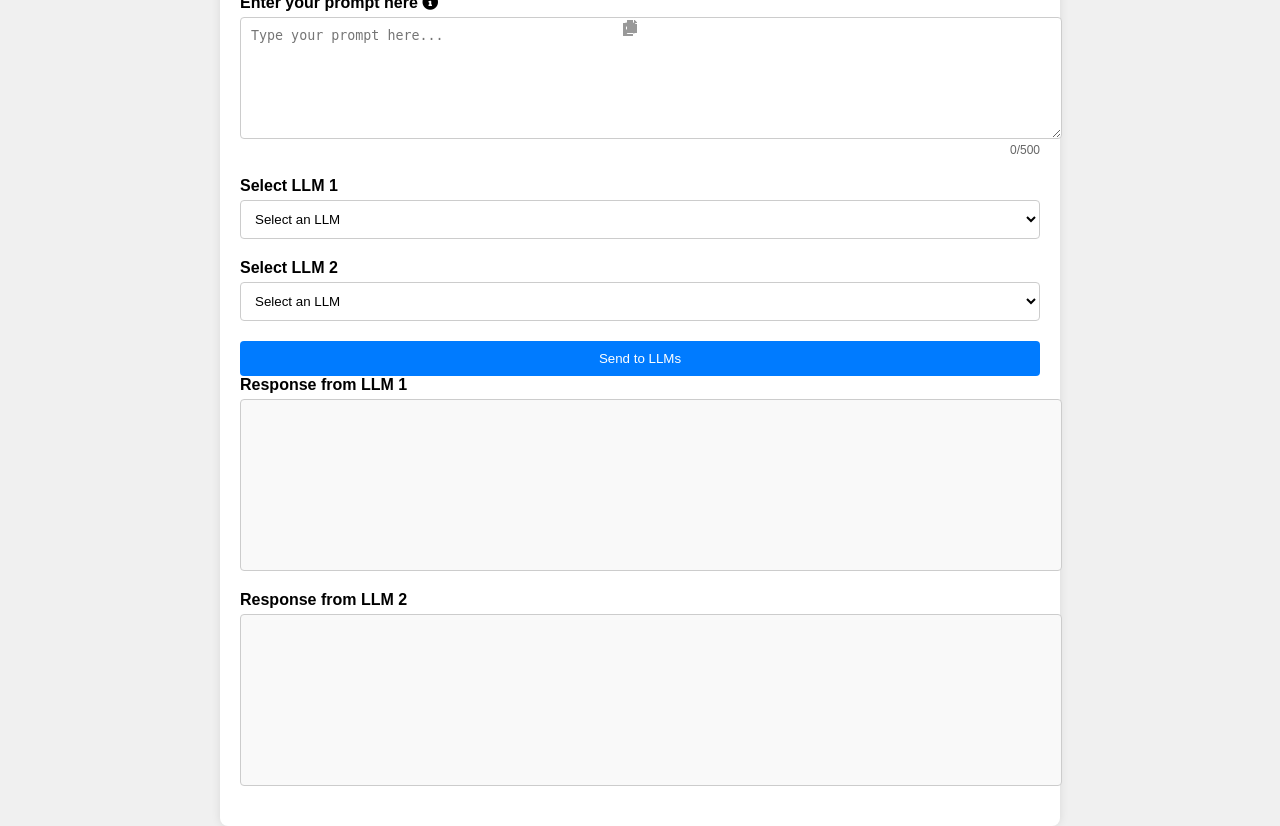
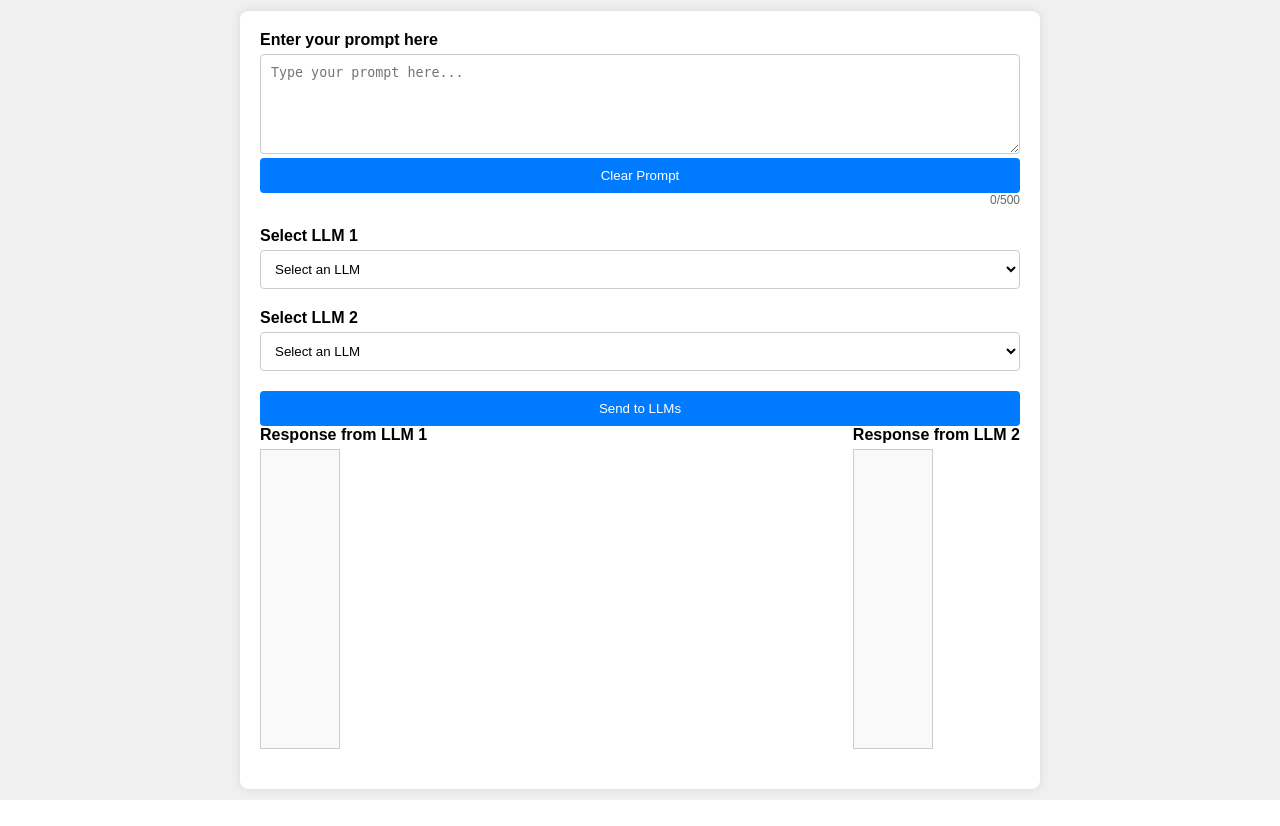
Before and after one commit to gallimorej/llm-comparator, a Flask app: page / in a window 1280 px wide. After the commit the page ends 800 px from the top, so only its background shows below. Run offline with Flask 3, Linux system fonts and the light colour scheme; some libraries are stand-ins or nearby versions.

Commit message:
Fix styling issues

```diff
--- /dev/null
+++ b/static/script.js
@@ -0,0 +1,28 @@
+// script.js
+function sendPrompt() {
+    const prompt = document.getElementById('prompt').value;
+    const llm1 = document.getElementById('llm1').value;
+    const llm2 = document.getElementById('llm2').value;
+
+    fetch('/api/send_prompt', {
+        method: 'POST',
+        headers: {
+            'Content-Type': 'application/json'
+        },
+        body: JSON.stringify({ prompt, llm1, llm2 })
+    })
+    .then(response => response.json())
+    .then(data => {
+        document.getElementById('response1').textContent = data.response1;
+        document.getElementById('response2').textContent = data.response2;
+    })
+    .catch(error => {
+        console.error('Error:', error);
+        alert('An error occurred while processing your request.');
+    });
+}
+
+function clearPrompt() {
+    document.getElementById('prompt').value = '';
+    document.getElementById('characterCounter').innerText = '0/500';
+}
--- /dev/null
+++ b/static/styles.css
@@ -0,0 +1,171 @@
+/* styles.css */
+
+* {
+    margin: 0;
+    padding: 0;
+    box-sizing: border-box;
+}
+
+.container {
+    width: 80%;
+    max-width: 800px;
+    background-color: #fff;
+    padding: 20px;
+    box-shadow: 0 0 10px rgba(0, 0, 0, 0.1);
+    border-radius: 8px;
+}
+
+.form-group {
+    margin-bottom: 20px;
+}
+
+.results-container {
+    display: flex;
+    justify-content: space-between;
+}
+
+.response-box {
+    width: 48%;
+    border: 1px solid #ccc;
+    padding: 10px;
+    overflow: auto;
+    height: 300px;
+    background-color: #f9f9f9;
+}
+
+body {
+    font-family: Arial, sans-serif;
+    margin: 0;
+    padding: 0;
+    display: flex;
+    flex-direction: column;
+    align-items: center;
+    justify-content: center;
+    height: 100vh;
+    background-color: #f0f0f0;
+}
+
+
+label {
+    display: block;
+    margin-bottom: 5px;
+    font-weight: bold;
+}
+
+textarea {
+    width: 100%;
+    height: 100px;
+    padding: 10px;
+    border: 1px solid #ccc;
+    border-radius: 4px;
+    background-color: #fff;
+    transition: box-shadow 0.3s ease;
+}
+textarea:focus {
+    box-shadow: 0 0 5px rgba(0, 123, 255, 0.5);
+    outline: none;
+}
+
+select {
+    width: 100%;
+    padding: 10px;
+    border: 1px solid #ccc;
+    border-radius: 4px;
+    background-color: #fff;
+    transition: box-shadow 0.3s ease;
+}
+select:focus {
+    box-shadow: 0 0 5px rgba(0, 123, 255, 0.5);
+    outline: none;
+}
+
+.tooltip {
+    position: relative;
+    display: inline-block;
+    cursor: pointer;
+}
+.tooltip .tooltiptext {
+    visibility: hidden;
+    width: 200px;
+    background-color: #555;
+    color: #fff;
+    text-align: center;
+    border-radius: 6px;
+    padding: 5px;
+    position: absolute;
+    z-index: 1;
+    bottom: 125%;
+    left: 50%;
+    margin-left: -100px;
+    opacity: 0;
+    transition: opacity 0.3s;
+}
+.tooltip:hover .tooltiptext {
+    visibility: visible;
+    opacity: 1;
+}
+.character-counter {
+    text-align: right;
+    font-size: 12px;
+    color: #666;
+}
+.clear-button {
+    position: absolute;
+    right: 10px;
+    top: 10px;
+    background: none;
+    border: none;
+    cursor: pointer;
+    font-size: 16px;
+    color: #999;
+}
+.clear-button:hover {
+    color: #333;
+}
+
+button {
+    width: 100%;
+    padding: 10px;
+    background-color: #007bff;
+    color: #fff;
+    border: none;
+    border-radius: 4px;
+    cursor: pointer;
+    transition: background-color 0.3s ease;
+}
+button:hover {
+    background-color: #0056b3;
+}
+
+.results-container {
+    display: flex;
+    justify-content: space-between;
+    gap: 20px; /* Add gap between the response boxes */
+}
+
+.response-box {
+    flex: 1; /* Allow the response boxes to take up equal space */
+    border: 1px solid #ccc;
+    padding: 10px;
+    overflow: auto;
+    height: 300px;
+    background-color: #f9f9f9;
+}
+
+.response-box:focus {
+    box-shadow: 0 0 5px rgba(0, 123, 255, 0.5);
+    outline: none;
+}
+.copy-button {
+    position: absolute;
+    right: 10px;
+    top: 10px;
+    background: none;
+    border: none;
+    cursor: pointer;
+    font-size: 16px;
+    color: #999;
+}
+.copy-button:hover {
+    color: #333;
+}
--- a/templates/index.html
+++ b/templates/index.html
@@ -4,153 +4,15 @@
     <meta charset="UTF-8">
     <meta name="viewport" content="width=device-width, initial-scale=1.0">
     <title>LLM Comparator</title>
-    <link rel="stylesheet" href="https://cdnjs.cloudflare.com/ajax/libs/font-awesome/5.15.3/css/all.min.css">
-    <style>
-        body {
-            font-family: Arial, sans-serif;
-            margin: 0;
-            padding: 0;
-            display: flex;
-            flex-direction: column;
-            align-items: center;
-            justify-content: center;
-            height: 100vh;
-            background-color: #f0f0f0;
-        }
-        .container {
-            width: 80%;
-            max-width: 800px;
-            background-color: #fff;
-            padding: 20px;
-            box-shadow: 0 0 10px rgba(0, 0, 0, 0.1);
-            border-radius: 8px;
-        }
-        .form-group {
-            margin-bottom: 20px;
-        }
-        label {
-            display: block;
-            margin-bottom: 5px;
-            font-weight: bold;
-        }
-        textarea {
-            width: 100%;
-            height: 100px;
-            padding: 10px;
-            border: 1px solid #ccc;
-            border-radius: 4px;
-            resize: vertical;
-            transition: box-shadow 0.3s ease;
-        }
-        textarea:focus {
-            box-shadow: 0 0 5px rgba(0, 123, 255, 0.5);
-            outline: none;
-        }
-        .tooltip {
-            position: relative;
-            display: inline-block;
-            cursor: pointer;
-        }
-        .tooltip .tooltiptext {
-            visibility: hidden;
-            width: 200px;
-            background-color: #555;
-            color: #fff;
-            text-align: center;
-            border-radius: 6px;
-            padding: 5px;
-            position: absolute;
-            z-index: 1;
-            bottom: 125%;
-            left: 50%;
-            margin-left: -100px;
-            opacity: 0;
-            transition: opacity 0.3s;
-        }
-        .tooltip:hover .tooltiptext {
-            visibility: visible;
-            opacity: 1;
-        }
-        .character-counter {
-            text-align: right;
-            font-size: 12px;
-            color: #666;
-        }
-        .clear-button {
-            position: absolute;
-            right: 10px;
-            top: 10px;
-            background: none;
-            border: none;
-            cursor: pointer;
-            font-size: 16px;
-            color: #999;
-        }
-        .clear-button:hover {
-            color: #333;
-        }
-        select {
-            width: 100%;
-            padding: 10px;
-            border: 1px solid #ccc;
-            border-radius: 4px;
-            background-color: #fff;
-            transition: box-shadow 0.3s ease;
-        }
-        select:focus {
-            box-shadow: 0 0 5px rgba(0, 123, 255, 0.5);
-            outline: none;
-        }
-        button {
-            width: 100%;
-            padding: 10px;
-            background-color: #007bff;
-            color: #fff;
-            border: none;
-            border-radius: 4px;
-            cursor: pointer;
-            transition: background-color 0.3s ease;
-        }
-        button:hover {
-            background-color: #0056b3;
-        }
-        .response-box {
-            width: 100%;
-            height: 150px;
-            padding: 10px;
-            border: 1px solid #ccc;
-            border-radius: 4px;
-            background-color: #f9f9f9;
-            font-family: monospace;
-            overflow-y: auto;
-            margin-bottom: 20px;
-            transition: box-shadow 0.3s ease;
-        }
-        .response-box:focus {
-            box-shadow: 0 0 5px rgba(0, 123, 255, 0.5);
-            outline: none;
-        }
-        .copy-button {
-            position: absolute;
-            right: 10px;
-            top: 10px;
-            background: none;
-            border: none;
-            cursor: pointer;
-            font-size: 16px;
-            color: #999;
-        }
-        .copy-button:hover {
-            color: #333;
-        }
-    </style>
+    <link rel="stylesheet" href="{{ url_for('static', filename='styles.css') }}">
+    <script src="https://cdnjs.cloudflare.com/ajax/libs/marked/4.0.12/marked.min.js"></script>
 </head>
 <body>
     <div class="container">
         <div class="form-group">
             <label for="prompt">Enter your prompt here <span class="tooltip"><i class="fas fa-info-circle"></i><span class="tooltiptext">Provide a prompt for the LLMs to process.</span></span></label>
             <textarea id="prompt" placeholder="Type your prompt here..."></textarea>
-            <button class="clear-button" onclick="clearPrompt()"><i class="fas fa-times"></i></button>
+            <button onclick="clearPrompt()">Clear Prompt</button>
             <div class="character-counter" id="characterCounter">0/500</div>
         </div>
         <div class="form-group">
@@ -172,73 +34,17 @@
             </select>
         </div>
         <button onclick="sendPrompt()">Send to LLMs</button>
+        <div class="results-container">
             <div class="form-group">
                 <label for="response1">Response from LLM 1</label>
                 <div class="response-box" id="response1" tabindex="0"></div>
-            <button class="copy-button" onclick="copyResponse('response1')"><i class="fas fa-copy"></i></button>
             </div>
             <div class="form-group">
                 <label for="response2">Response from LLM 2</label>
                 <div class="response-box" id="response2" tabindex="0"></div>
-            <button class="copy-button" onclick="copyResponse('response2')"><i class="fas fa-copy"></i></button>
             </div>
         </div>
-    <script>
-        const promptTextarea = document.getElementById('prompt');
-        const characterCounter = document.getElementById('characterCounter');
-
-        promptTextarea.addEventListener('input', () => {
-            const currentLength = promptTextarea.value.length;
-            characterCounter.textContent = `${currentLength}/500`;
-        });
-
-        function clearPrompt() {
-            promptTextarea.value = '';
-            characterCounter.textContent = '0/500';
-        }
-
-        function sendPrompt() {
-            const prompt = document.getElementById('prompt').value;
-            const llm1 = document.getElementById('llm1').value;
-            const llm2 = document.getElementById('llm2').value;
-
-            if (!prompt) {
-                alert('Please enter a prompt.');
-                return;
-            }
-
-            if (!llm1 || !llm2) {
-                alert('Please select both LLMs.');
-                return;
-            }
-
-            fetch('/api/send_prompt', {
-                method: 'POST',
-                headers: {
-                    'Content-Type': 'application/json'
-                },
-                body: JSON.stringify({ prompt, llm1, llm2 })
-            })
-            .then(response => response.json())
-            .then(data => {
-                document.getElementById('response1').textContent = data.response1;
-                document.getElementById('response2').textContent = data.response2;
-            })
-            .catch(error => {
-                console.error('Error:', error);
-                alert('An error occurred while processing your request.');
-            });
-        }
-
-        function copyResponse(responseId) {
-            const responseBox = document.getElementById(responseId);
-            const text = responseBox.textContent;
-            navigator.clipboard.writeText(text).then(() => {
-                alert('Response copied to clipboard.');
-            }).catch(err => {
-                console.error('Error copying text: ', err);
-            });
-        }
-    </script>
+    </div>
+    <script src="{{ url_for('static', filename='script.js') }}"></script>
 </body>
 </html>
```
Lines whose indentation alone changed are shown as unchanged.
